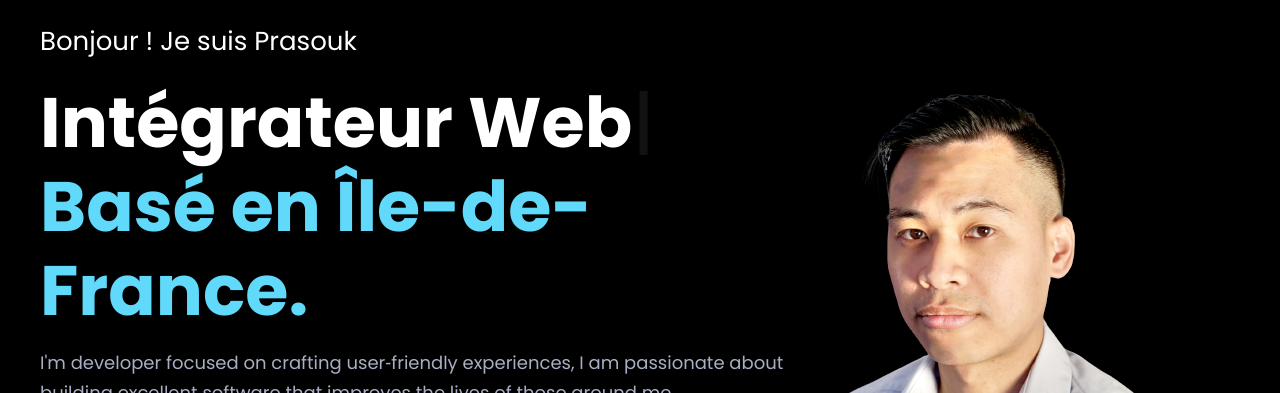
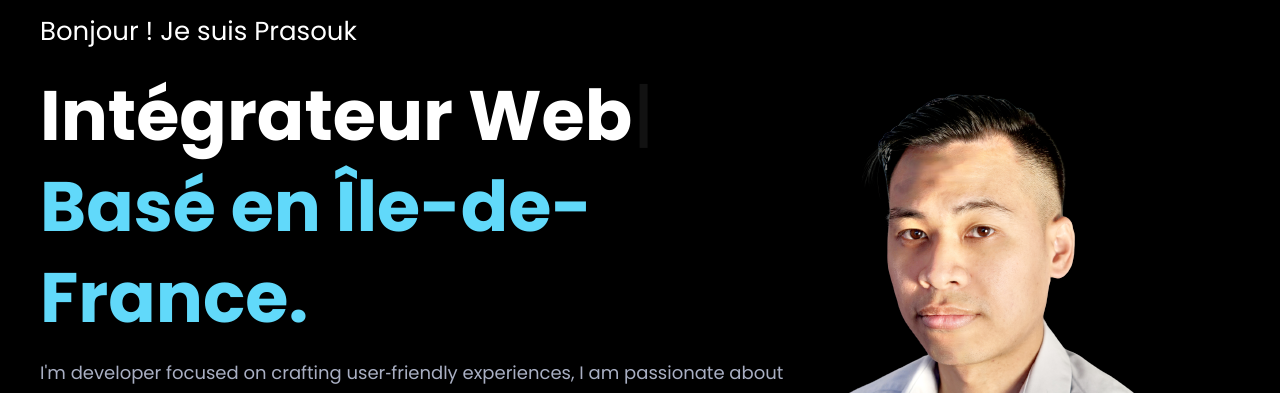
Before and after one commit to prasouk-ph/portfolio, a React (Create React App) app: page / in a window 1280 px wide. Shown: the part 137-530 px from the top of the page. Built offline with nearby package versions, Linux system fonts and the light colour scheme.

Commit message:
Fix profession title margin

```diff
--- a/src/assets/scss/main/_style.scss
+++ b/src/assets/scss/main/_style.scss
@@ -764,7 +764,7 @@ body.dark .loader_line:after {
   font-size: 70px;
   color: #0f172a;
   margin-bottom: 15px;
-  line-height: 1.2;
+  line-height: 1.3;
 }
 
 .beny_tm_hero .content .job span {
```
